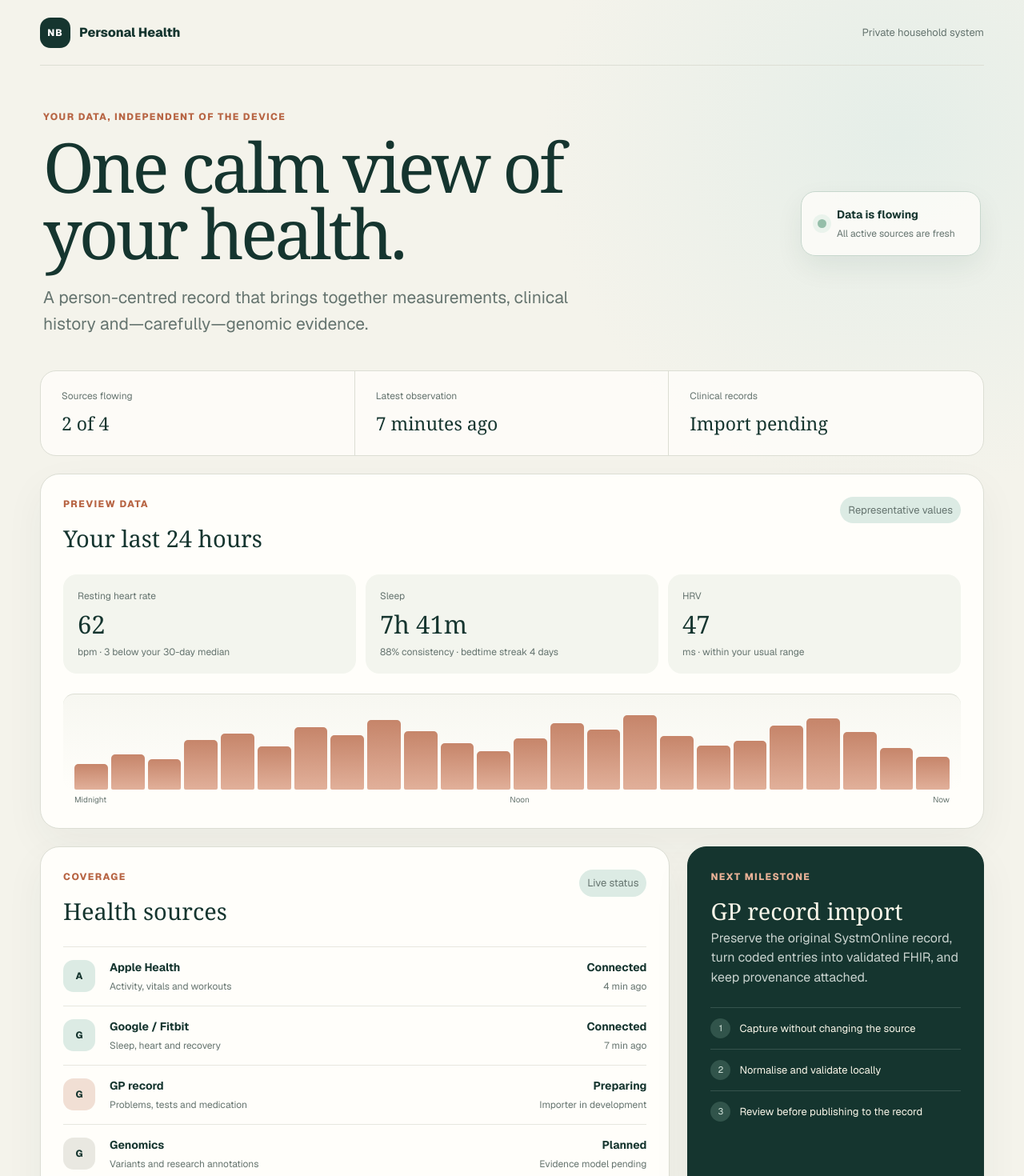
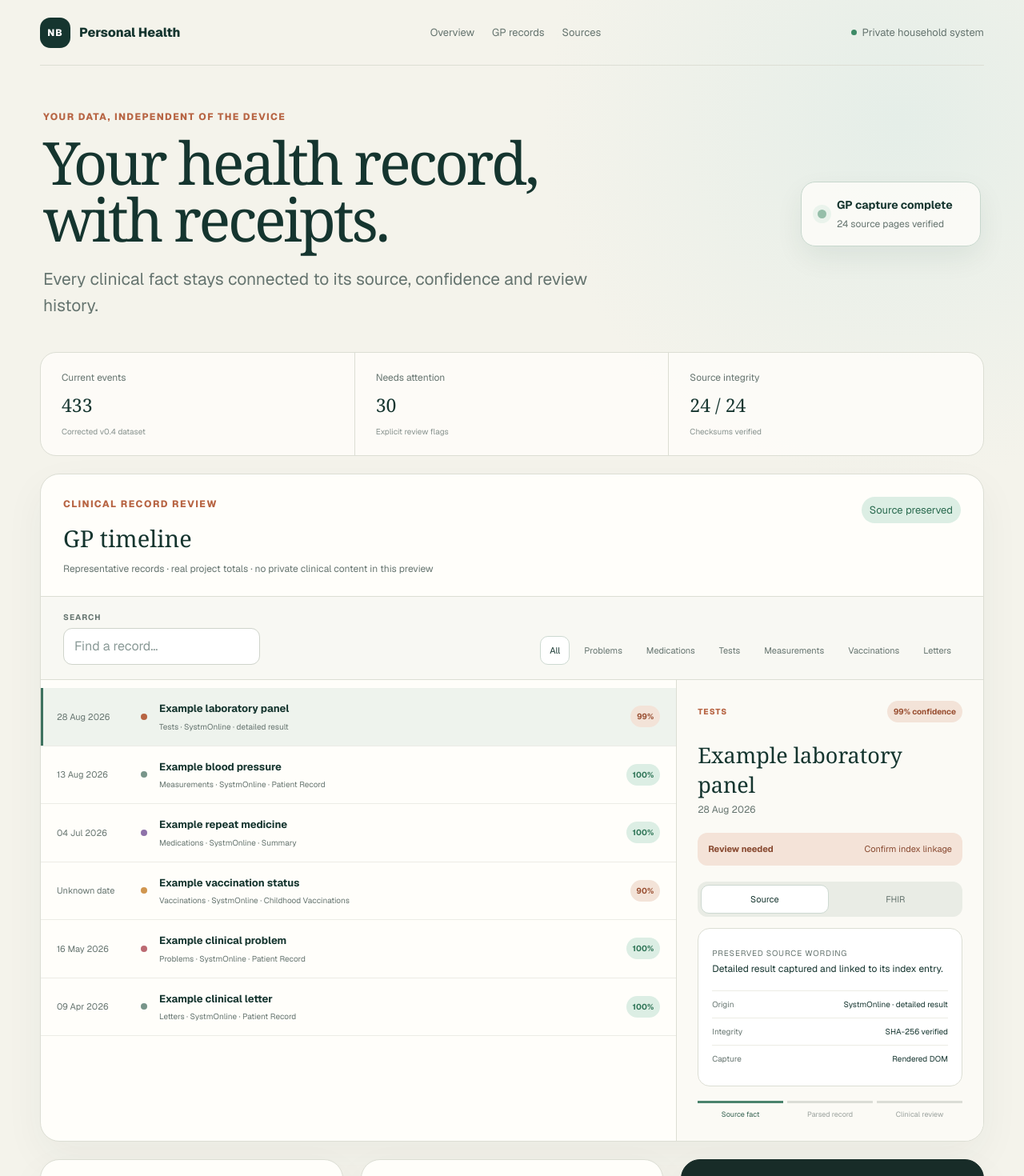
Before and after one commit to devnulluk/personal-health-portal, a Next.js app: page / in a window 1280 px wide. Shown: the top 1470 px of the page at 80% size. Built offline with nearby package versions, Linux system fonts and the light colour scheme.

Commit message:
Build clinical record review workspace

```diff
--- a/app/page.tsx
+++ b/app/page.tsx
@@ -1,48 +1,68 @@
-const sources = [
-  { name: 'Apple Health', detail: 'Activity, vitals and workouts', status: 'Connected', age: '4 min ago', tone: 'good' },
-  { name: 'Google / Fitbit', detail: 'Sleep, heart and recovery', status: 'Connected', age: '7 min ago', tone: 'good' },
-  { name: 'GP record', detail: 'Problems, tests and medication', status: 'Preparing', age: 'Importer in development', tone: 'warm' },
-  { name: 'Genomics', detail: 'Variants and research annotations', status: 'Planned', age: 'Evidence model pending', tone: 'quiet' },
+'use client';
+
+import { useMemo, useState } from 'react';
+
+type RecordItem = { id: number; date: string; type: string; title: string; summary: string; source: string; confidence: number; review?: string; fhir: string };
+
+const records: RecordItem[] = [
+  { id: 1, date: '28 Aug 2026', type: 'Tests', title: 'Example laboratory panel', summary: 'Detailed result captured and linked to its index entry.', source: 'SystmOnline · detailed result', confidence: 99, review: 'Confirm index linkage', fhir: 'Observation · final · UKCore-Observation' },
+  { id: 2, date: '13 Aug 2026', type: 'Measurements', title: 'Example blood pressure', summary: 'Representative measurement retained with its original context.', source: 'SystmOnline · Patient Record', confidence: 100, fhir: 'Observation · final · UKCore-Observation' },
+  { id: 3, date: '04 Jul 2026', type: 'Medications', title: 'Example repeat medicine', summary: 'Medication description preserved; dm+d coding not yet supplied by source.', source: 'SystmOnline · Summary', confidence: 100, review: 'Code unavailable', fhir: 'MedicationStatement · unknown · UKCore-MedicationStatement' },
+  { id: 4, date: 'Unknown date', type: 'Vaccinations', title: 'Example vaccination status', summary: 'Source grid records the status but does not provide a parseable date.', source: 'SystmOnline · Childhood Vaccinations', confidence: 90, review: 'Date required', fhir: 'Immunization · completed · UKCore-Immunization' },
+  { id: 5, date: '16 May 2026', type: 'Problems', title: 'Example clinical problem', summary: 'Source wording is intact. No terminology code is inferred from its description.', source: 'SystmOnline · Patient Record', confidence: 100, review: 'Terminology candidate pending', fhir: 'Condition · UKCore-Condition' },
+  { id: 6, date: '09 Apr 2026', type: 'Letters', title: 'Example clinical letter', summary: 'Document listing retained; attachment capture remains a future source task.', source: 'SystmOnline · Patient Record', confidence: 100, fhir: 'DocumentReference · current' },
 ];
 
-const metrics = [['Sources flowing', '2 of 4'], ['Latest observation', '7 minutes ago'], ['Clinical records', 'Import pending']];
-const rhythm = [32, 44, 38, 62, 70, 54, 77, 68, 86, 72, 58, 48, 64, 82, 74, 92, 67, 55, 61, 79, 88, 71, 52, 41];
-const geekStats = [['Samples · 24h', '18,442'], ['Median source lag', '6m 18s'], ['FHIR profiles', '6 UK Core'], ['Terminologies', 'SNOMED · ICD · dm+d']];
+const filters = ['All', 'Problems', 'Medications', 'Tests', 'Measurements', 'Vaccinations', 'Letters'];
 
 export default function Home() {
-  return (
-    <main>
+  const [filter, setFilter] = useState('All');
+  const [query, setQuery] = useState('');
+  const [selected, setSelected] = useState(1);
+  const [inspector, setInspector] = useState<'source' | 'fhir'>('source');
+  const shown = useMemo(() => records.filter((record) => (filter === 'All' || record.type === filter) && `${record.title} ${record.summary} ${record.type}`.toLowerCase().includes(query.toLowerCase())), [filter, query]);
+  const active = records.find((record) => record.id === selected) ?? records[0];
+
+  return <main>
     <header className="topbar">
       <a className="brand" href="#top" aria-label="Personal Health home"><span className="brandMark">NB</span><span>Personal Health</span></a>
-        <span className="privacy">Private household system</span>
+      <nav className="nav" aria-label="Portal sections"><a href="#overview">Overview</a><a href="#records">GP records</a><a href="#sources">Sources</a></nav>
+      <span className="privacy"><span className="privacyDot" />Private household system</span>
     </header>
-      <section className="hero" id="top">
-        <div><p className="eyebrow">Your data, independent of the device</p><h1>One calm view of your health.</h1><p className="lede">A person-centred record that brings together measurements, clinical history and—carefully—genomic evidence.</p></div>
-        <div className="freshness" aria-label="Pipeline status"><span className="pulse" /><div><strong>Data is flowing</strong><span>All active sources are fresh</span></div></div>
+    <section className="hero compactHero" id="top">
+      <div><p className="eyebrow">Your data, independent of the device</p><h1>Your health record,<br />with receipts.</h1><p className="lede">Every clinical fact stays connected to its source, confidence and review history.</p></div>
+      <div className="freshness" aria-label="Pipeline status"><span className="pulse" /><div><strong>GP capture complete</strong><span>24 source pages verified</span></div></div>
     </section>
-      <section className="metricGrid" aria-label="Summary">
-        {metrics.map(([label, value]) => <article className="metric" key={label}><span>{label}</span><strong>{value}</strong></article>)}
+    <section className="metricGrid" id="overview" aria-label="GP record summary">
+      <article className="metric"><span>Current events</span><strong>433</strong><small>Corrected v0.4 dataset</small></article>
+      <article className="metric"><span>Needs attention</span><strong>30</strong><small>Explicit review flags</small></article>
+      <article className="metric"><span>Source integrity</span><strong>24 / 24</strong><small>Checksums verified</small></article>
     </section>
-      <section className="panel today" aria-label="Preview health dashboard">
-        <div className="panelHeading"><div><p className="eyebrow">Preview data</p><h2>Your last 24 hours</h2></div><span className="smallPill">Representative values</span></div>
-        <div className="todayGrid"><div className="heroMetric"><span>Resting heart rate</span><strong>62</strong><small>bpm · 3 below your 30-day median</small></div><div className="heroMetric"><span>Sleep</span><strong>7h 41m</strong><small>88% consistency · bedtime streak 4 days</small></div><div className="heroMetric"><span>HRV</span><strong>47</strong><small>ms · within your usual range</small></div></div>
-        <div className="chart" aria-label="Illustrative hourly activity rhythm">{rhythm.map((height, index) => <span key={index} style={{ height: `${height}%` }} title={`Hour ${index}: ${height}%`} />)}</div>
-        <div className="chartLabels"><span>Midnight</span><span>Noon</span><span>Now</span></div>
+    <section className="workspace panel" id="records" aria-label="GP record review workspace">
+      <div className="workspaceHeader"><div><p className="eyebrow">Clinical record review</p><h2>GP timeline</h2><p>Representative records · real project totals · no private clinical content in this preview</p></div><span className="smallPill goodPill">Source preserved</span></div>
+      <div className="recordTools">
+        <label className="search"><span>Search</span><input value={query} onChange={(event) => setQuery(event.target.value)} placeholder="Find a record…" /></label>
+        <div className="filterRow" aria-label="Filter record types">{filters.map((item) => <button key={item} className={filter === item ? 'active' : ''} onClick={() => setFilter(item)}>{item}</button>)}</div>
+      </div>
+      <div className="reviewLayout">
+        <div className="timeline" aria-live="polite">
+          {shown.length ? shown.map((record) => <button key={record.id} className={`recordRow ${selected === record.id ? 'selected' : ''}`} onClick={() => setSelected(record.id)}><span className="recordDate">{record.date}</span><span className={`typeDot type-${record.type.toLowerCase()}`} /><span className="recordCopy"><strong>{record.title}</strong><small>{record.type} · {record.source}</small></span><span className={`confidence ${record.confidence === 100 ? 'verified' : 'review'}`}>{record.confidence}%</span></button>) : <div className="emptyState"><strong>No matching records</strong><span>Try another filter or search phrase.</span></div>}
+        </div>
+        <aside className="inspector" aria-label="Selected record inspector">
+          <div className="inspectorTop"><span className="recordType">{active.type}</span><span className={`confidence ${active.confidence === 100 ? 'verified' : 'review'}`}>{active.confidence}% confidence</span></div>
+          <h3>{active.title}</h3><p className="inspectorDate">{active.date}</p>
+          {active.review && <div className="reviewBanner"><strong>Review needed</strong><span>{active.review}</span></div>}
+          <div className="segmented" role="group" aria-label="Inspect record representation"><button className={inspector === 'source' ? 'active' : ''} onClick={() => setInspector('source')}>Source</button><button className={inspector === 'fhir' ? 'active' : ''} onClick={() => setInspector('fhir')}>FHIR</button></div>
+          {inspector === 'source' ? <div className="evidence"><span>Preserved source wording</span><p>{active.summary}</p><dl><div><dt>Origin</dt><dd>{active.source}</dd></div><div><dt>Integrity</dt><dd>SHA-256 verified</dd></div><div><dt>Capture</dt><dd>Rendered DOM</dd></div></dl></div> : <div className="fhirCard"><span>Generated resource</span><strong>{active.fhir}</strong><p>Derived representation. Review state and source checksum remain attached.</p></div>}
+          <div className="trustScale"><span className="done">Source fact</span><span className={active.confidence === 100 ? 'done' : ''}>Parsed record</span><span>Clinical review</span></div>
+        </aside>
+      </div>
     </section>
-      <section className="contentGrid">
-        <article className="panel sources">
-          <div className="panelHeading"><div><p className="eyebrow">Coverage</p><h2>Health sources</h2></div><span className="smallPill">Live status</span></div>
-          <div className="sourceList">{sources.map((source) => <div className="source" key={source.name}><span className={`sourceIcon ${source.tone}`}>{source.name.slice(0, 1)}</span><div className="sourceCopy"><strong>{source.name}</strong><span>{source.detail}</span></div><div className="sourceState"><strong>{source.status}</strong><span>{source.age}</span></div></div>)}</div>
-        </article>
-        <aside className="panel next"><p className="eyebrow">Next milestone</p><h2>GP record import</h2><p>Preserve the original SystmOnline record, turn coded entries into validated FHIR, and keep provenance attached.</p><ol><li><span>1</span>Capture without changing the source</li><li><span>2</span>Normalise and validate locally</li><li><span>3</span>Review before publishing to the record</li></ol></aside>
-      </section>
-      <section className="genomics panel"><div><p className="eyebrow">Genomics, with guardrails</p><h2>Useful context—not an oracle.</h2></div><p>Variant evidence can be linked to conditions, investigations and medicines, with source, review date and confidence always visible. Clinical decisions stay with qualified professionals.</p></section>
-      <section className="lowerGrid">
-        <article className="panel fun"><p className="eyebrow">Fun & useful</p><h2>Small wins</h2><div className="win"><strong>Most active hour</strong><span>12:00–13:00</span></div><div className="win"><strong>Sleep consistency</strong><span>Best week this month</span></div><div className="win"><strong>Data streak</strong><span>43 days without a gap</span></div></article>
-        <article className="panel family"><p className="eyebrow">Family history</p><h2>What deserves attention</h2><p>Structured family conditions, age at onset and relationship can inform prevention and questions for clinicians—without implying destiny.</p><span className="familyTag">Neurological</span><span className="familyTag">Cardiovascular</span><span className="familyTag">Metabolic</span></article>
-        <article className="panel geek"><p className="eyebrow">Geek corner</p><h2>Under the bonnet</h2>{geekStats.map(([label,value]) => <div className="geekRow" key={label}><span>{label}</span><strong>{value}</strong></div>)}</article>
+    <section className="lowerGrid recordsLower" id="sources">
+      <article className="panel queue"><p className="eyebrow">Review queue</p><h2>30 items are visible—not hidden.</h2><div className="queueRow"><span>11</span><p><strong>Result linkages</strong><small>Index and detail agree; linkage remains 99%</small></p></div><div className="queueRow"><span>11</span><p><strong>Index facts</strong><small>Kept separately from detailed Observations</small></p></div><div className="queueRow"><span>8</span><p><strong>Unknown dates</strong><small>Source did not expose a usable date</small></p></div></article>
+      <article className="panel terminology"><p className="eyebrow">Terminology</p><h2>Suggestions, never silent guesses.</h2><div className="bigStat">234</div><p>Coded-entry descriptions preserved. SystmOnline exposed no explicit Read, CTV3, SNOMED or ICD identifiers.</p><span className="familyTag">0 verified codes</span><span className="familyTag">0 hidden assumptions</span></article>
+      <article className="panel geek"><p className="eyebrow">Trust model</p><h2>Four visible layers</h2><ol className="layerList"><li><span>1</span>Source evidence</li><li><span>2</span>Verified clinical record</li><li><span>3</span>Proposed interpretation</li><li><span>4</span>Experimental analysis</li></ol></article>
     </section>
     <footer>Personal Health Data · Person-centred · Source-preserving · FHIR-ready</footer>
-    </main>
-  );
+  </main>;
 }
```
Also changed, not shown: pnpm-workspace.yaml (+4 -4 lines), app/globals.css. Lines whose indentation alone changed are shown as unchanged.
